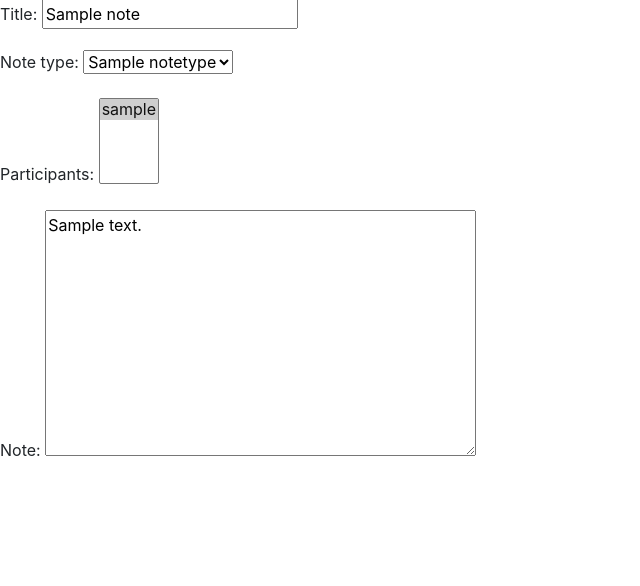
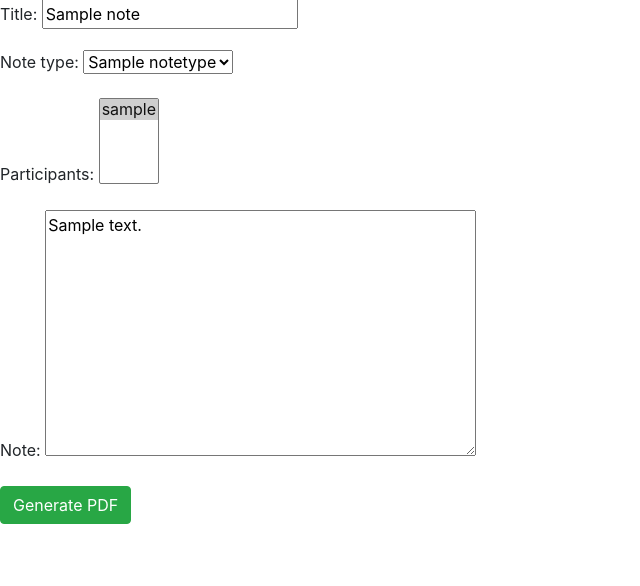
Before and after one commit to kiarash-gh/Note-Taking, a Django app: page /note-detail/1 in a window 1280 px wide. Shown: the part 57-643 px from the top of the page, without its empty margins (0-640 px from the left). Run offline with Django 5.2, Linux system fonts and the light colour scheme; tables that the repository leaves empty hold one stand-in row (values such as "Sample post"); some libraries are stand-ins or nearby versions.

Commit message:
generate pdf from note

```diff
--- a/note/note_taking/templates/note_taking/note_detail.html
+++ b/note/note_taking/templates/note_taking/note_detail.html
@@ -1,16 +1,9 @@
 {% extends "main.html" %}
-
 
 {% block content %}
 <form method="get" action="">
-
-
-
-    {{form.as_p}}
-
-
-
-
+    {{ form.as_p }}
 </form>
 
+<a href="{% url 'generate-pdf' note.id %}" class="btn btn-success">Generate PDF</a>
 {% endblock content %}
--- a/note/note_taking/urls.py
+++ b/note/note_taking/urls.py
@@ -9,5 +9,6 @@ urlpatterns = [
     path('note-detail/<str:pk>', views.note_detail, name='note-detail'),
     path('edit-note/<str:pk>', views.update_note, name='edit-note'),
     path('delete-note/<str:pk>', views.delete_note, name='delete-note'),
+    path('generate-pdf/<str:pk>', views.generate_pdf, name='generate-pdf'),
 
 ]
--- a/note/note_taking/views.py
+++ b/note/note_taking/views.py
@@ -1,5 +1,8 @@
 from django.shortcuts import render, redirect,get_object_or_404
+from django.http import FileResponse
+from reportlab.pdfgen import canvas
 from django.template import RequestContext
+from io import BytesIO
 from .models import Note
 from .forms import NoteForm
 
@@ -34,7 +37,7 @@ def create_note(request):
 def note_detail(request, pk):
     note = get_object_or_404(Note, id=pk)
     form = NoteForm(instance=note)
-    context= {'form': form}
+    context= {'form': form, 'note': note}
     return render(request, 'note_taking/note_detail.html', context)
 
 
@@ -60,3 +63,30 @@ def delete_note(request, pk):
         return redirect('note-list')
 
     return render(request, 'note_taking/delete.html', context)
+
+
+def generate_pdf(request, pk):
+    note = get_object_or_404(Note, id=pk)
+
+    response = FileResponse(generate_pdf_file(note),
+                            as_attachment=True,
+                            filename=f'{note.title} - {note.created}.pdf')
+    return response
+
+def generate_pdf_file(note):
+    buffer = BytesIO()
+    p = canvas.Canvas(buffer)
+
+    # Add content to the PDF
+    p.drawString(100, 750, "Note Details")
+
+    y = 700
+
+    p.drawString(100, y, f"Title: {note.title}")
+    p.drawString(100, y - 20, f"Note: {note.note}")
+
+    p.showPage()
+    p.save()
+
+    buffer.seek(0)
+    return buffer
```
